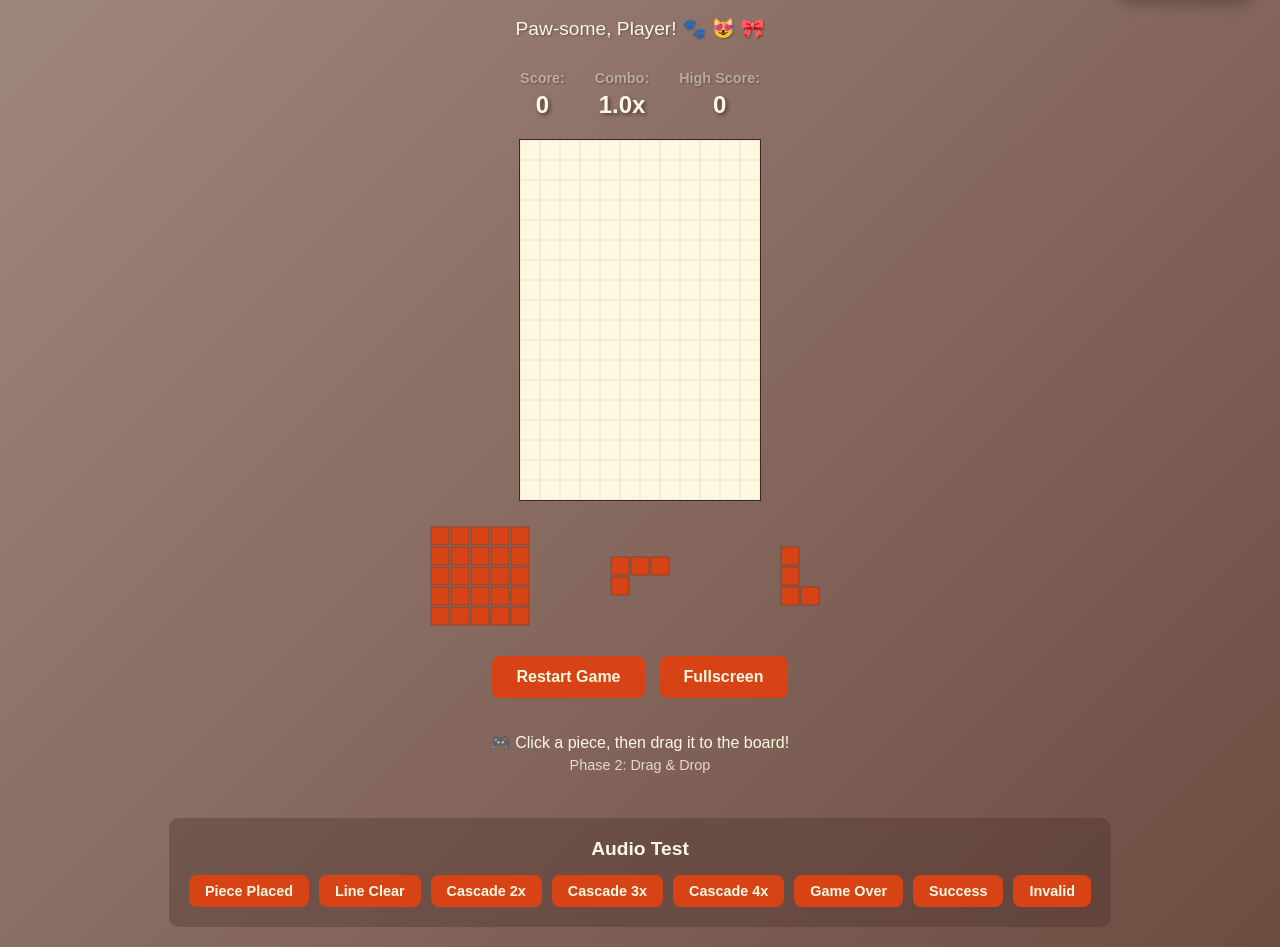
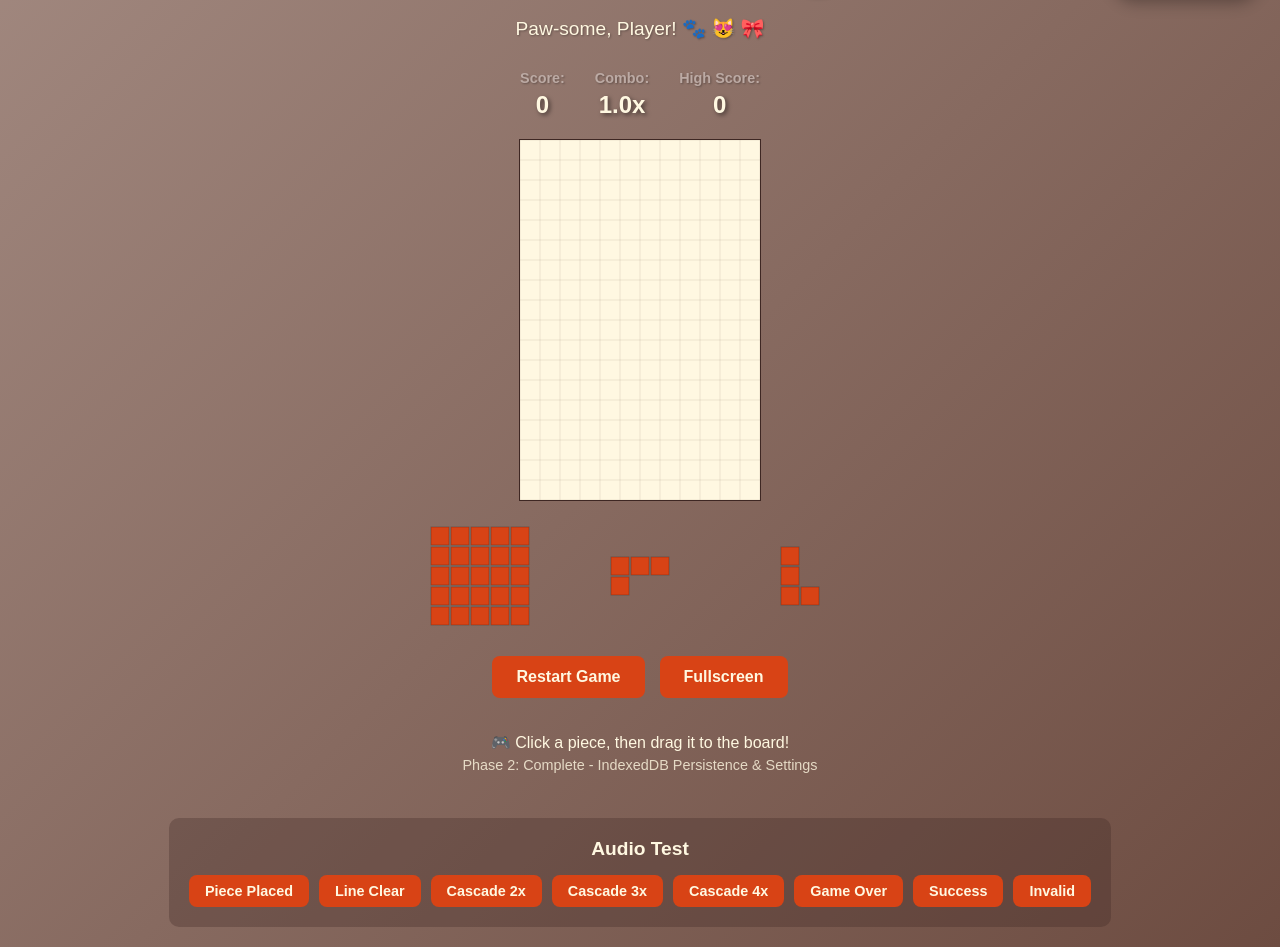
Before and after one commit to ManuelBv/purrfect-blocks, a website built with Vite: page index.html in a window 1280 px wide. Shown: the part 70-1017 px from the top of the page. Built offline with nearby package versions, Linux system fonts and the light colour scheme.

Commit message:
Update phase indicator to Phase 2 Complete

```diff
--- a/index.html
+++ b/index.html
@@ -45,7 +45,7 @@
 
     <div class="instructions">
       <p>🎮 Click a piece, then drag it to the board!</p>
-      <p class="phase-info">Phase 2: Drag & Drop</p>
+      <p class="phase-info">Phase 2: Complete - IndexedDB Persistence & Settings</p>
     </div>
 
     <!-- Audio Test Buttons -->
```
